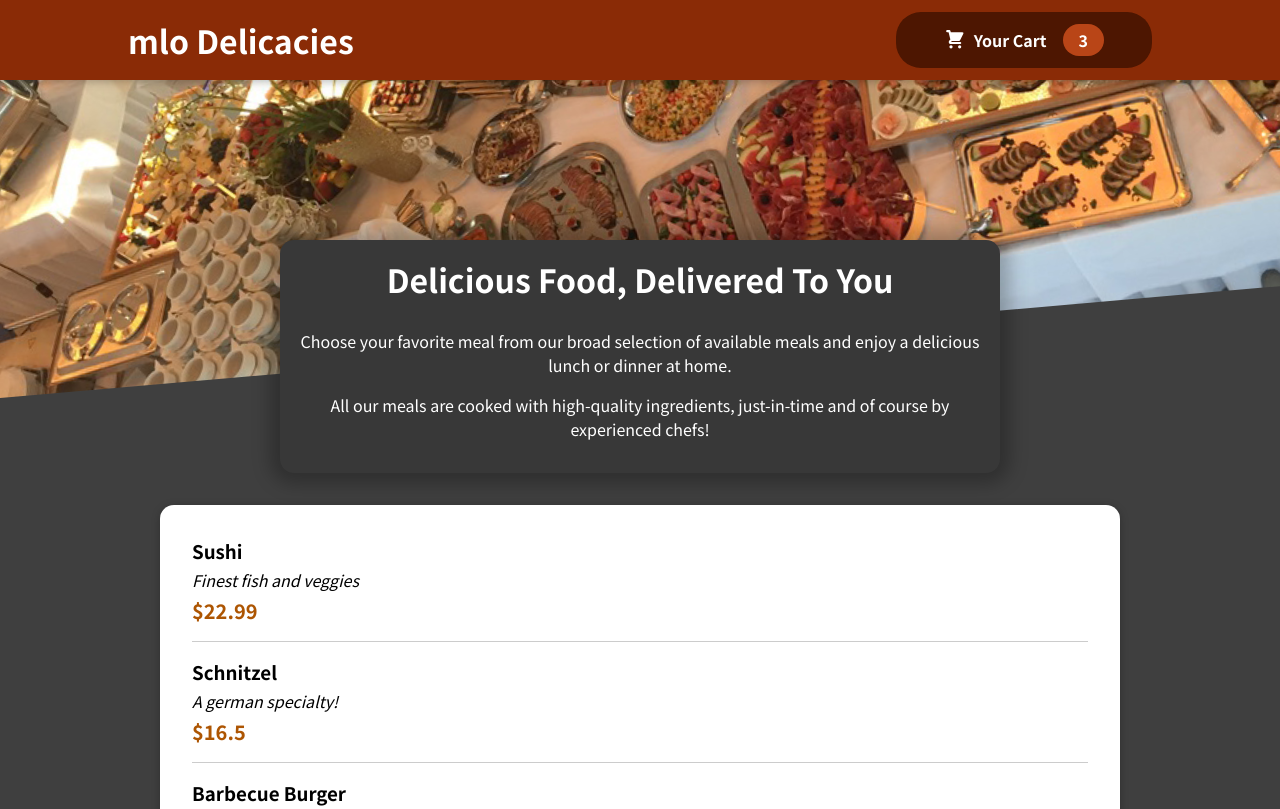
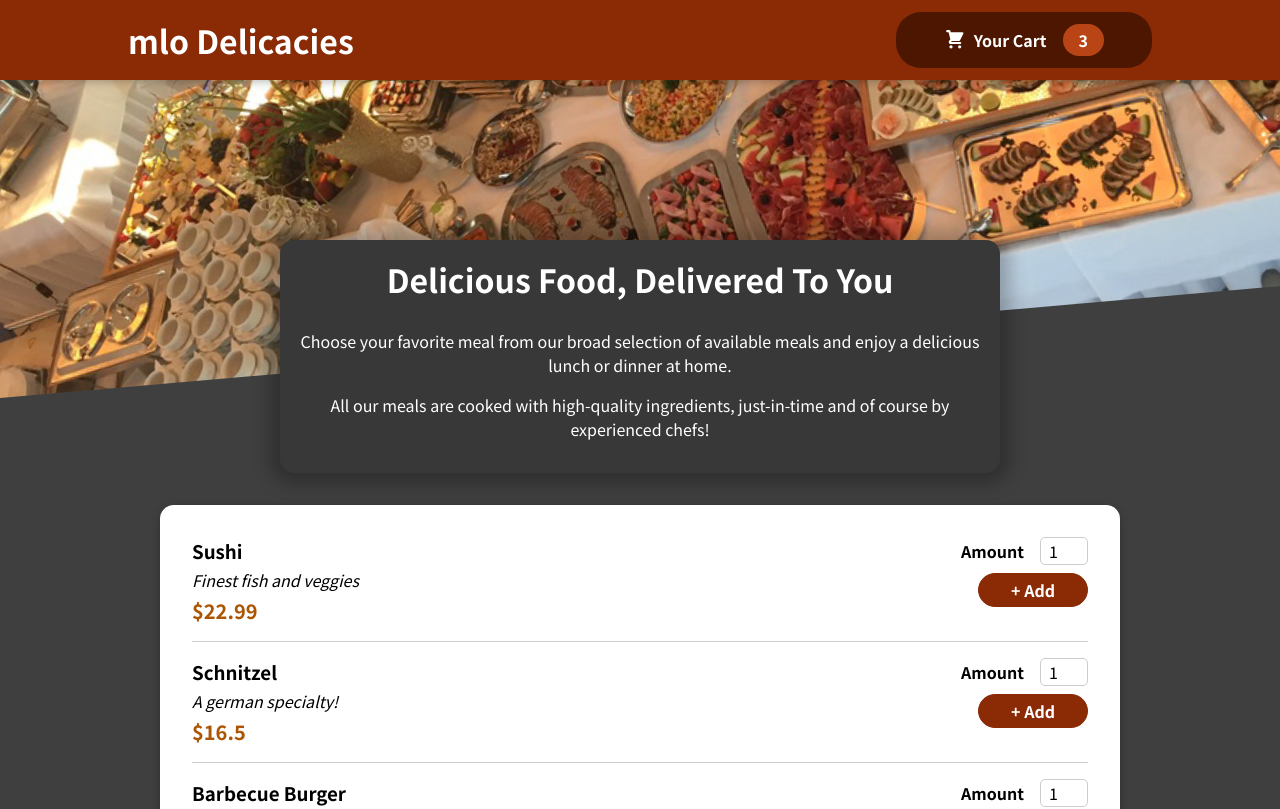
Before and after one commit to David-mwendwa/food-order-app-v1, a React (Create React App) app: page / in a window 1280 px wide. Shown: the top 809 px of the page. Built offline with nearby package versions, Linux system fonts and the light colour scheme.

Commit message:
feat: add a form

```diff
--- a/src/components/Meals/MealItem/MealItem.js
+++ b/src/components/Meals/MealItem/MealItem.js
@@ -1,4 +1,5 @@
 import React from 'react';
+import MealItemForm from './MealItemForm';
 
 import classes from './MealItem.module.css';
 
@@ -10,7 +11,9 @@
         <div className={classes.description}>{props.description}</div>
         <div className={classes.price}>{`$${props.price}`}</div>
       </div>
-      <div></div>
+      <div>
+        <MealItemForm />
+      </div>
     </li>
   );
 };
--- a/src/components/Meals/MealItem/MealItemForm.js
+++ b/src/components/Meals/MealItem/MealItemForm.js
@@ -1,13 +1,25 @@
-import React from 'react'
+import React from 'react';
+import Input from '../../UI/Input';
 
-import classes from './MealItemForm.module.css'
+import classes from './MealItemForm.module.css';
 
-const MealItemForm = () => {
+const MealItemForm = (props) => {
   return (
-    <div>
+    <form className={classes.form}>
+      <Input
+        label='Amount'
+        input={{
+          id: 'amount',
+          type: 'number',
+          min: '1',
+          max: '5',
+          step: '1',
+          defaultValue: '1',
+        }}
+      />
+      <button>+ Add</button>
+    </form>
+  );
+};
 
-    </div>
-  )
-}
-
-export default MealItemForm
+export default MealItemForm;
--- /dev/null
+++ b/src/components/UI/Input.js
@@ -0,0 +1,14 @@
+import React from 'react'
+
+import classes from './Input.module.css'
+
+const Input = (props) => {
+  return (
+    <div className={classes.input}>
+      <label htmlFor={props.input.id}>{props.label}</label>
+      <input {...props.input} />
+    </div>
+  );
+}
+
+export default Input
--- /dev/null
+++ b/src/components/UI/Input.module.css
@@ -0,0 +1,18 @@
+.input {
+  display: flex;
+  align-items: center;
+  margin-bottom: 0.5rem;
+}
+
+.input label {
+  font-weight: bold;
+  margin-right: 1rem;
+}
+
+.input input {
+  width: 3rem;
+  border-radius: 5px;
+  border: 1px solid #ccc;
+  font: inherit;
+  padding-left: 0.5rem;
+}
```
